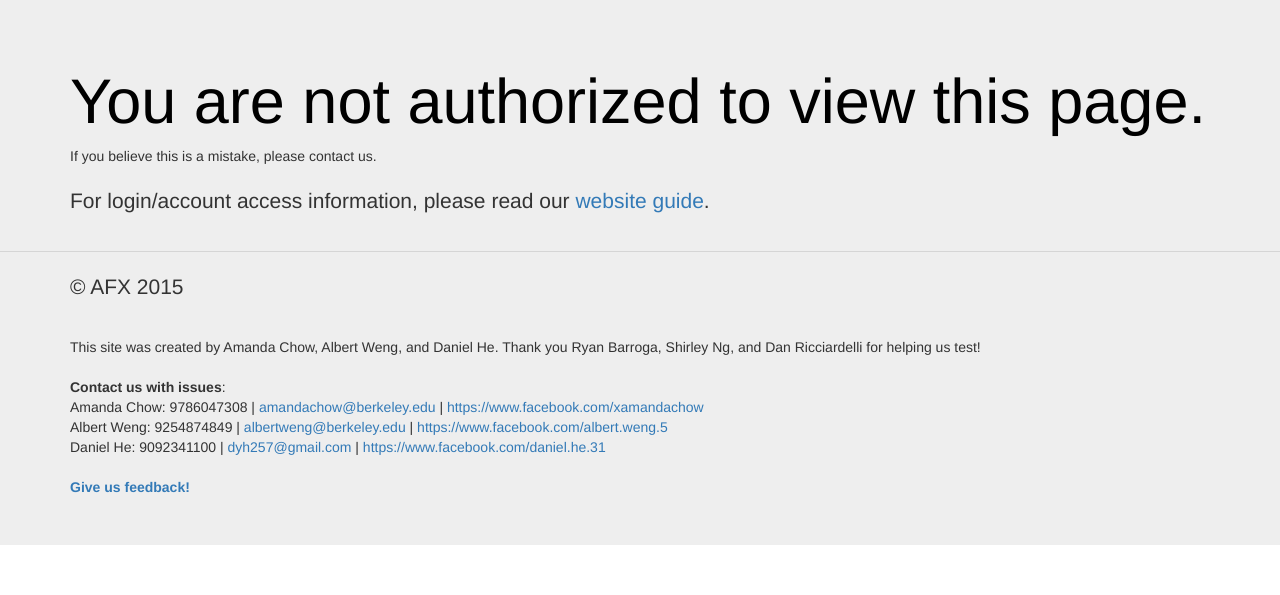
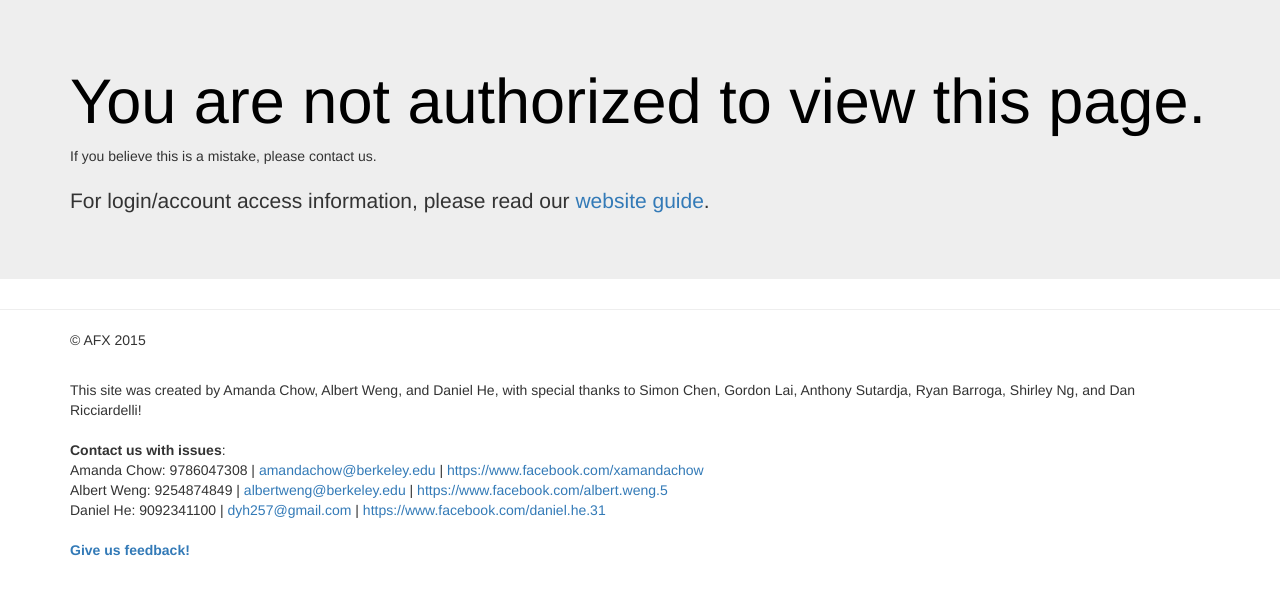
Before and after one commit to albertweng13/afx_audition_site, a Django app: page /notauthorized/ in a window 1280 px wide. Shown: the part 51-646 px from the top of the page. Run offline with Django 3.2, Linux system fonts and the light colour scheme; the visitor is signed in with stand-in values (Sample User, id 1); some libraries are stand-ins or nearby versions.

Commit message:
adding simon to bottom of page

```diff
--- a/audition_site/templates/audition_site/notauthorized.html
+++ b/audition_site/templates/audition_site/notauthorized.html
@@ -12,7 +12,7 @@
          If you believe this is a mistake, please contact us.
          <br>
          <br>
-                 <p>For login/account access information, please read our <a href="/howto">website guide</a>.</p.
+                 <p>For login/account access information, please read our <a href="/howto">website guide</a>.</p>
 
        </div>
     </div>
--- a/audition_site/templates/base.html
+++ b/audition_site/templates/base.html
@@ -72,7 +72,7 @@
       <footer>
         <p>&copy; AFX 2015</p>
         <br>
-        This site was created by Amanda Chow, Albert Weng, and Daniel He. Thank you Ryan Barroga, Shirley Ng, and Dan Ricciardelli for helping us test!
+        This site was created by Amanda Chow, Albert Weng, and Daniel He, with special thanks to Simon Chen, Gordon Lai, Anthony Sutardja, Ryan Barroga, Shirley Ng, and Dan Ricciardelli!
         <br><br>
         <b>Contact us with issues</b>:<br>
         Amanda Chow: 9786047308 | <a href="mailto:amandachow@berkeley.edu">amandachow@berkeley.edu</a> | <a href="https://www.facebook.com/xamandachow">https://www.facebook.com/xamandachow</a><br>
```
